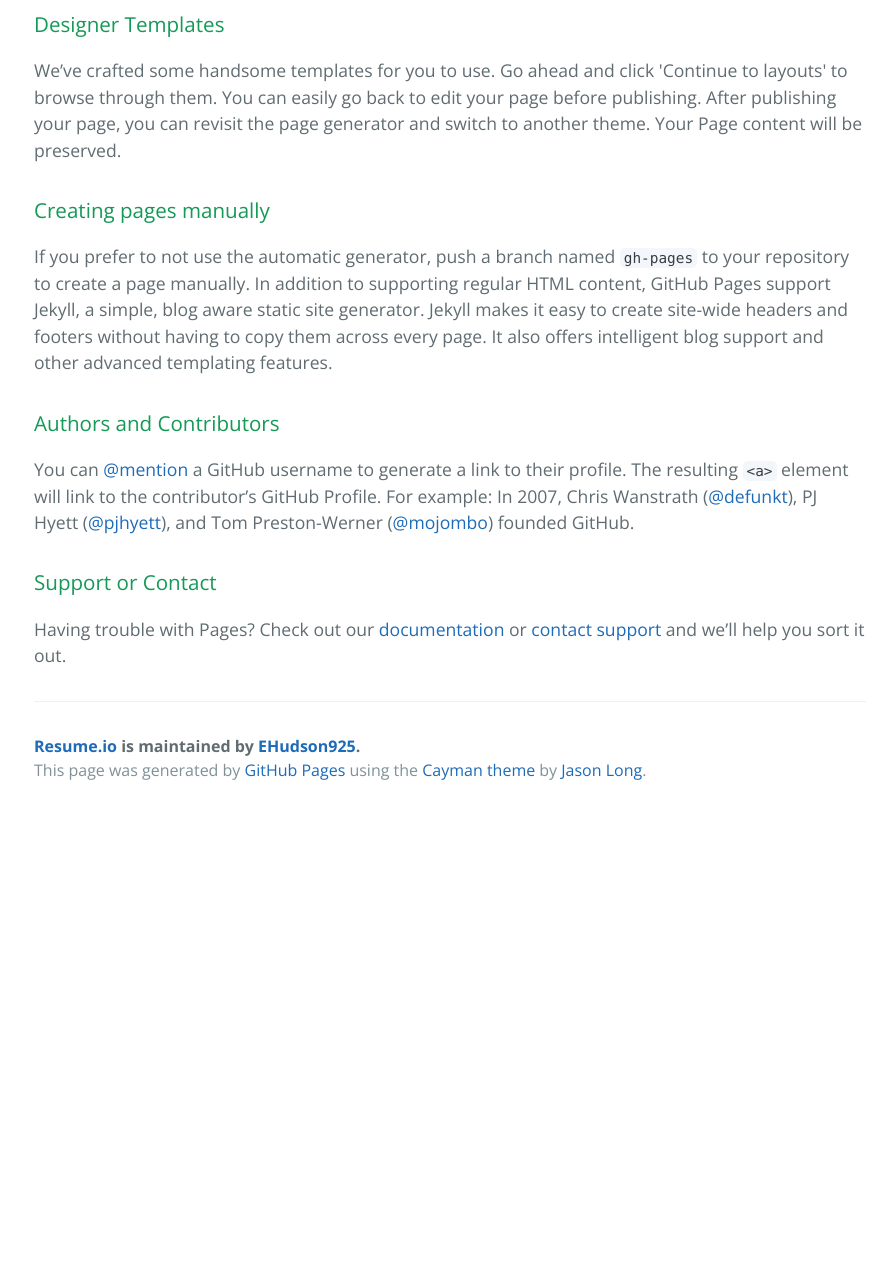
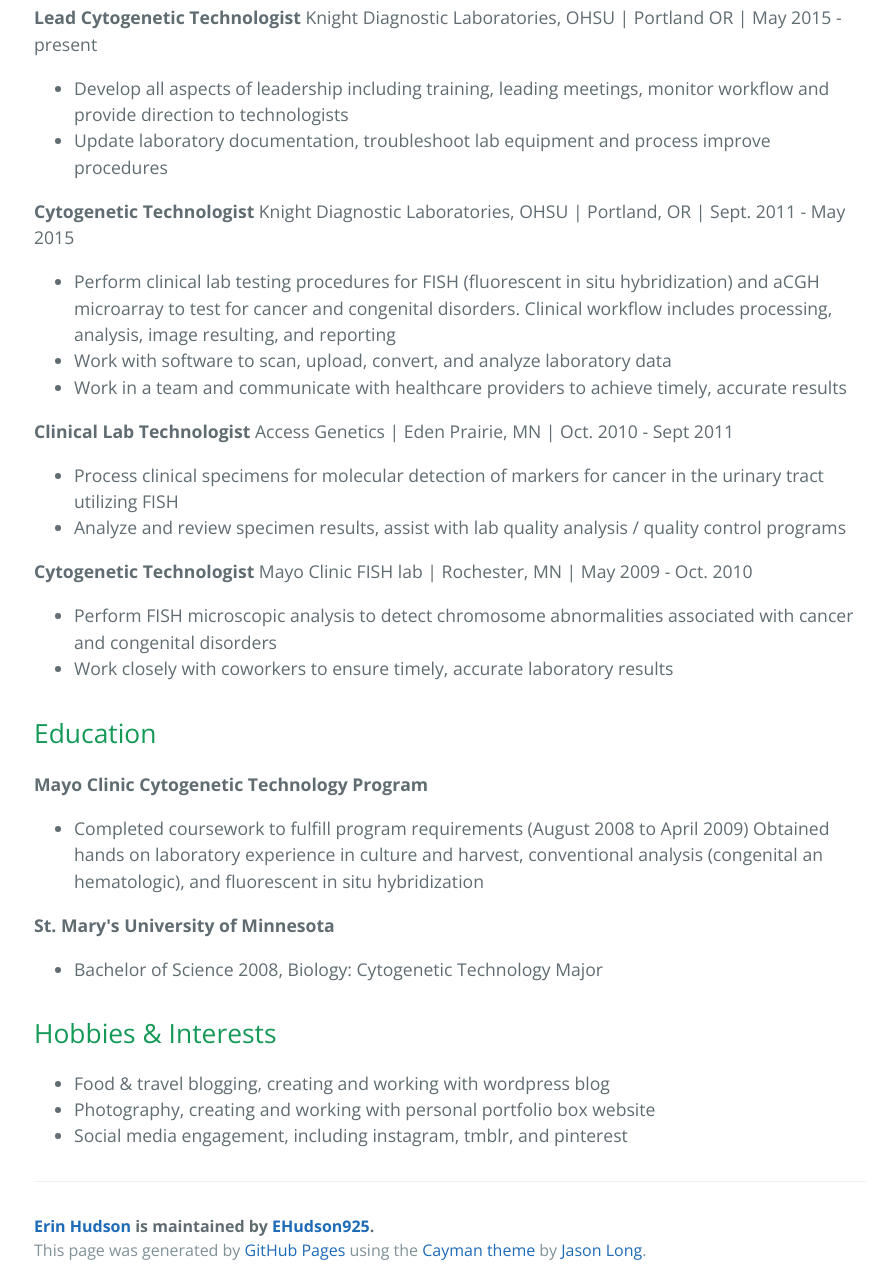
Before and after one commit to EHudson925/resume, a plain HTML site: page index.html in a window 1280 px wide. Shown: the part 592-1874 px from the top of the page, without its empty margins (190-1085 px from the left). Before the commit the page ends 1406 px from the top, so only its background shows below. Drawn offline with nearby package versions, Linux system fonts and the light colour scheme.

Commit message:
Create gh-pages branch via GitHub

```diff
--- a/index.html
+++ b/index.html
@@ -2,7 +2,7 @@
 <html lang="en-us">
   <head>
     <meta charset="UTF-8">
-    <title>Resume.io by EHudson925</title>
+    <title>Erin Hudson by EHudson925</title>
     <meta name="viewport" content="width=device-width, initial-scale=1">
     <link rel="stylesheet" type="text/css" href="stylesheets/normalize.css" media="screen">
     <link href='https://fonts.googleapis.com/css?family=Open+Sans:400,700' rel='stylesheet' type='text/css'>
@@ -11,41 +11,76 @@
   </head>
   <body>
     <section class="page-header">
-      <h1 class="project-name">Resume.io</h1>
-      <h2 class="project-tagline">Erin&#39;s Resume</h2>
+      <h1 class="project-name">Erin Hudson</h1>
+      <h2 class="project-tagline">Cytogenetic Technologist ready to make the leap into web development </h2>
       <a href="https://github.com/EHudson925/resume.io" class="btn">View on GitHub</a>
       <a href="https://github.com/EHudson925/resume.io/zipball/master" class="btn">Download .zip</a>
       <a href="https://github.com/EHudson925/resume.io/tarball/master" class="btn">Download .tar.gz</a>
     </section>
 
     <section class="main-content">
-      <h3>
-<a id="welcome-to-github-pages" class="anchor" href="#welcome-to-github-pages" aria-hidden="true"><span class="octicon octicon-link"></span></a>Welcome to GitHub Pages.</h3>
+      <h2>
+<a id="self-motivated-passionate-creative-professional-looking-to-transfer-skills-and-make-a-career-change-into-the-world-of-web-development" class="anchor" href="#self-motivated-passionate-creative-professional-looking-to-transfer-skills-and-make-a-career-change-into-the-world-of-web-development" aria-hidden="true"><span class="octicon octicon-link"></span></a>Self motivated, passionate, creative professional looking to transfer skills and make a career change into the world of web development</h2>
 
-<p>This automatic page generator is the easiest way to create beautiful pages for all of your projects. Author your page content here <a href="https://guides.github.com/features/mastering-markdown/">using GitHub Flavored Markdown</a>, select a template crafted by a designer, and publish. After your page is generated, you can check out the new <code>gh-pages</code> branch locally. If you’re using GitHub Desktop, simply sync your repository and you’ll see the new branch.</p>
+<h1>
+<a id="professional-experience" class="anchor" href="#professional-experience" aria-hidden="true"><span class="octicon octicon-link"></span></a>Professional Experience</h1>
 
-<h3>
-<a id="designer-templates" class="anchor" href="#designer-templates" aria-hidden="true"><span class="octicon octicon-link"></span></a>Designer Templates</h3>
+<p><strong>Lead Cytogenetic Technologist</strong> Knight Diagnostic Laboratories, OHSU | Portland OR | May 2015 - present</p>
 
-<p>We’ve crafted some handsome templates for you to use. Go ahead and click 'Continue to layouts' to browse through them. You can easily go back to edit your page before publishing. After publishing your page, you can revisit the page generator and switch to another theme. Your Page content will be preserved.</p>
+<ul>
+<li>Develop all aspects of leadership including training, leading meetings, monitor workflow and provide direction to technologists</li>
+<li>Update laboratory documentation, troubleshoot lab equipment and process improve procedures</li>
+</ul>
 
-<h3>
-<a id="creating-pages-manually" class="anchor" href="#creating-pages-manually" aria-hidden="true"><span class="octicon octicon-link"></span></a>Creating pages manually</h3>
+<p><strong>Cytogenetic Technologist</strong> Knight Diagnostic Laboratories, OHSU | Portland, OR | Sept. 2011 - May 2015</p>
 
-<p>If you prefer to not use the automatic generator, push a branch named <code>gh-pages</code> to your repository to create a page manually. In addition to supporting regular HTML content, GitHub Pages support Jekyll, a simple, blog aware static site generator. Jekyll makes it easy to create site-wide headers and footers without having to copy them across every page. It also offers intelligent blog support and other advanced templating features.</p>
+<ul>
+<li>Perform clinical lab testing procedures for FISH (fluorescent in situ hybridization) and aCGH microarray to test for cancer and congenital disorders. Clinical workflow includes processing, analysis, image resulting, and reporting </li>
+<li>Work with software to scan, upload, convert, and analyze laboratory data</li>
+<li>Work in a team and communicate with healthcare providers to achieve timely, accurate results</li>
+</ul>
 
-<h3>
-<a id="authors-and-contributors" class="anchor" href="#authors-and-contributors" aria-hidden="true"><span class="octicon octicon-link"></span></a>Authors and Contributors</h3>
+<p><strong>Clinical Lab Technologist</strong> Access Genetics | Eden Prairie, MN | Oct. 2010 - Sept 2011</p>
 
-<p>You can <a href="https://github.com/blog/821" class="user-mention">@mention</a> a GitHub username to generate a link to their profile. The resulting <code>&lt;a&gt;</code> element will link to the contributor’s GitHub Profile. For example: In 2007, Chris Wanstrath (<a href="https://github.com/defunkt" class="user-mention">@defunkt</a>), PJ Hyett (<a href="https://github.com/pjhyett" class="user-mention">@pjhyett</a>), and Tom Preston-Werner (<a href="https://github.com/mojombo" class="user-mention">@mojombo</a>) founded GitHub.</p>
+<ul>
+<li>Process clinical specimens for molecular detection of markers for cancer in the urinary tract utilizing FISH</li>
+<li>Analyze and review specimen results, assist with lab quality analysis / quality control programs</li>
+</ul>
 
-<h3>
-<a id="support-or-contact" class="anchor" href="#support-or-contact" aria-hidden="true"><span class="octicon octicon-link"></span></a>Support or Contact</h3>
+<p><strong>Cytogenetic Technologist</strong> Mayo Clinic FISH lab | Rochester, MN | May 2009 - Oct. 2010</p>
 
-<p>Having trouble with Pages? Check out our <a href="https://help.github.com/pages">documentation</a> or <a href="https://github.com/contact">contact support</a> and we’ll help you sort it out.</p>
+<ul>
+<li>Perform FISH microscopic analysis to detect chromosome abnormalities associated with cancer and congenital disorders</li>
+<li>Work closely with coworkers to ensure timely, accurate laboratory results</li>
+</ul>
+
+<h2>
+<a id="education" class="anchor" href="#education" aria-hidden="true"><span class="octicon octicon-link"></span></a>Education</h2>
+
+<p><strong>Mayo Clinic Cytogenetic Technology Program</strong></p>
+
+<ul>
+<li>Completed coursework to fulfill program requirements (August 2008 to April 2009)
+Obtained hands on laboratory experience in culture and harvest, conventional analysis (congenital an hematologic), and fluorescent in situ hybridization</li>
+</ul>
+
+<p><strong>St. Mary's University of Minnesota</strong></p>
+
+<ul>
+<li>Bachelor of Science 2008, Biology: Cytogenetic Technology Major </li>
+</ul>
+
+<h2>
+<a id="hobbies--interests" class="anchor" href="#hobbies--interests" aria-hidden="true"><span class="octicon octicon-link"></span></a>Hobbies &amp; Interests</h2>
+
+<ul>
+<li>Food &amp; travel blogging, creating and working with wordpress blog</li>
+<li>Photography, creating and working with personal portfolio box website</li>
+<li>Social media engagement, including instagram, tmblr, and pinterest</li>
+</ul>
 
       <footer class="site-footer">
-        <span class="site-footer-owner"><a href="https://github.com/EHudson925/resume.io">Resume.io</a> is maintained by <a href="https://github.com/EHudson925">EHudson925</a>.</span>
+        <span class="site-footer-owner"><a href="https://github.com/EHudson925/resume.io">Erin Hudson</a> is maintained by <a href="https://github.com/EHudson925">EHudson925</a>.</span>
 
         <span class="site-footer-credits">This page was generated by <a href="https://pages.github.com">GitHub Pages</a> using the <a href="https://github.com/jasonlong/cayman-theme">Cayman theme</a> by <a href="https://twitter.com/jasonlong">Jason Long</a>.</span>
       </footer>
```
Also changed, not shown: params.json (+1 -1 lines).
